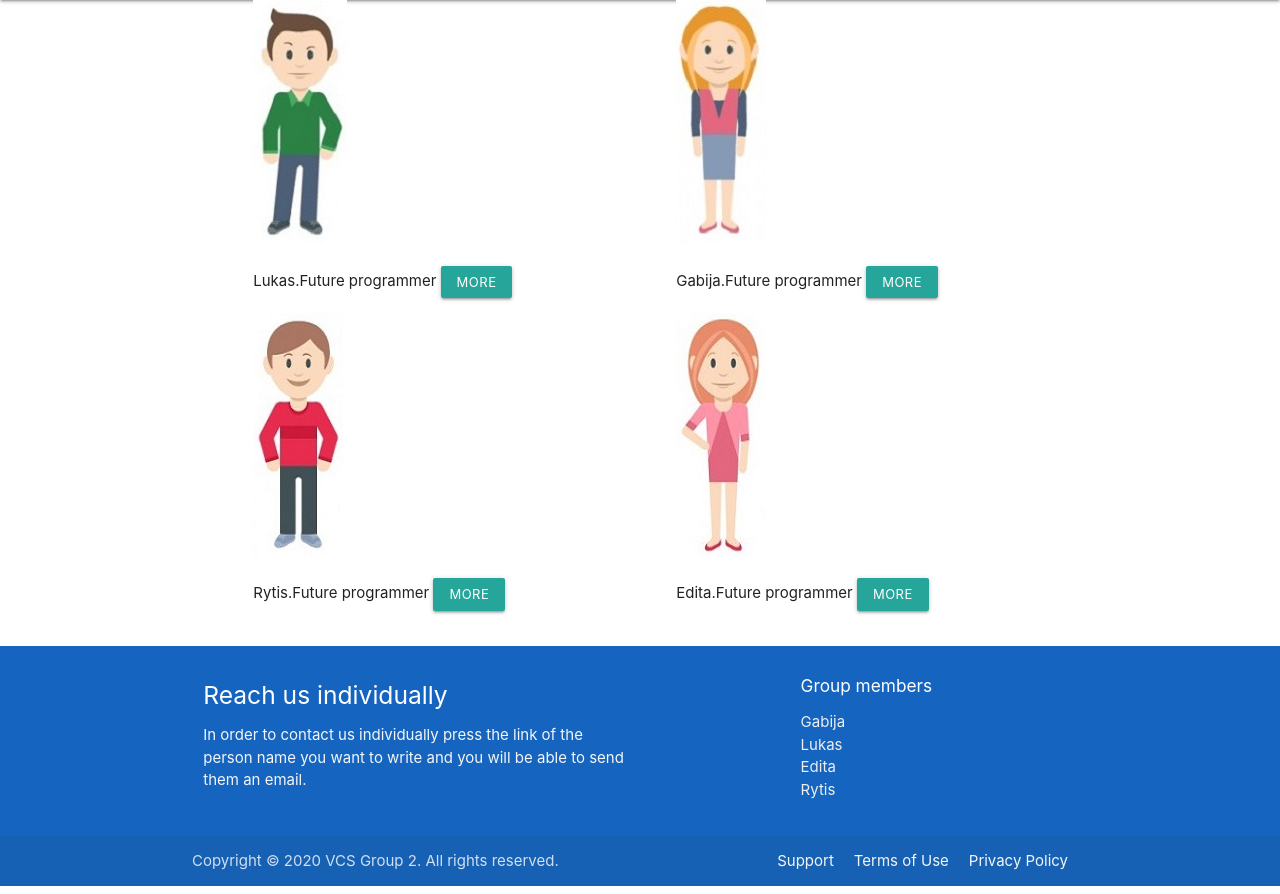
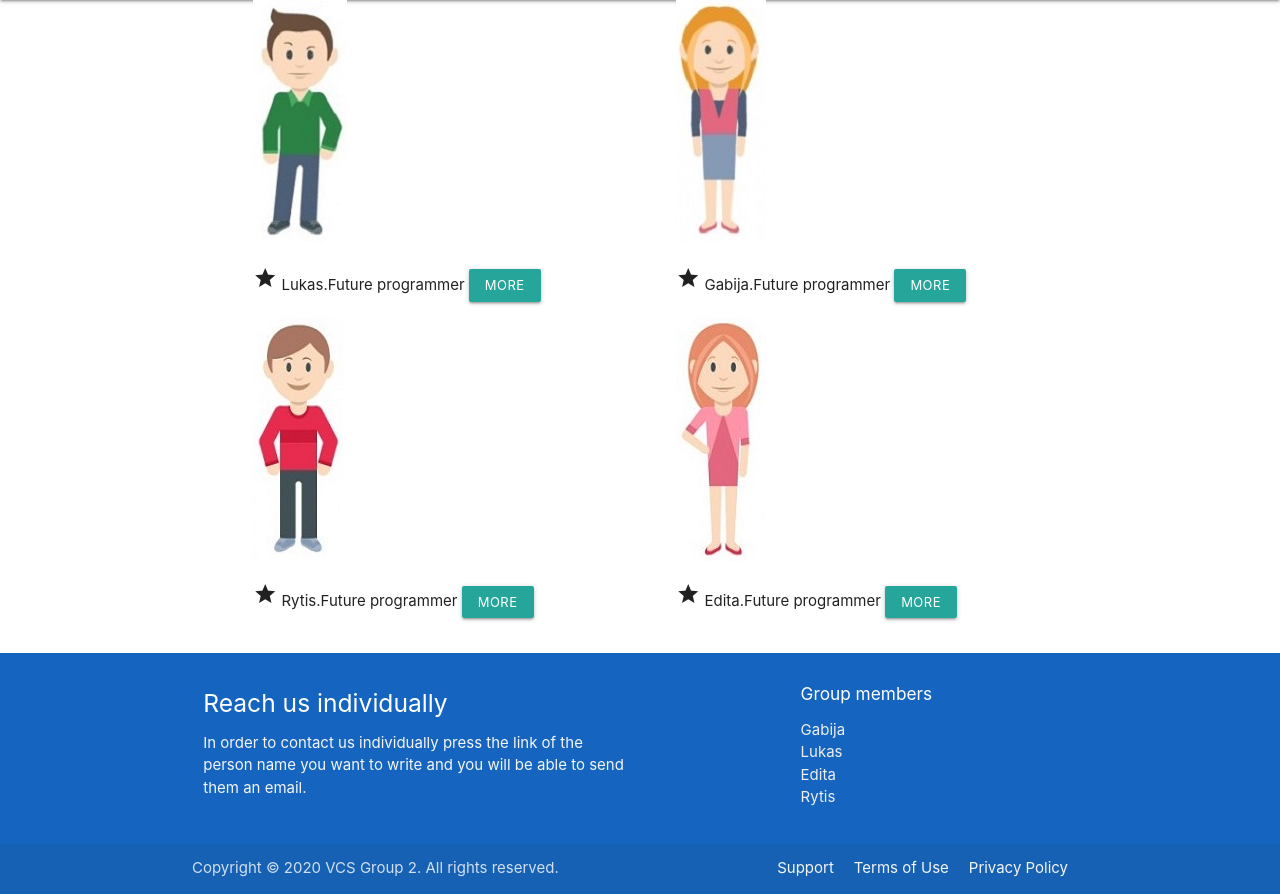
Before and after one commit to JuppyOG/vcs2011-grupe2, a PHP site: page /about.php in a window 1280 px wide. Shown: the part 64-958 px from the top of the page. Run offline with PHP 8.4, Linux system fonts and the light colour scheme.

Commit message:
Icons pridejau prie paveiksliuku

```diff
--- a/about.php
+++ b/about.php
@@ -9,6 +9,7 @@
 <div class="col s12 m6 l6 ">
     <img src="images/boy.jpg" alt="">
     <p>
+    <i class="material-icons">star</i>
     Lukas.Future programmer <a class="btn-small" href="">More</a>
     </p>
 </div>
@@ -16,6 +17,7 @@
 <div class="col s12 m6 l6 ">
     <img src="images/girl.jpg" alt="">
     <p>
+    <i class="material-icons">star</i>
     Gabija.Future programmer <a class="btn-small" href="">More</a>
     </p>
 </div>
@@ -23,6 +25,7 @@
 <div class="col s12 m6 l6 ">
     <img src="images/boy2.jpg" alt="">
     <p>
+    <i class="material-icons">star</i>
     Rytis.Future programmer <a class="btn-small" href="">More</a>
     </p>
 </div>
@@ -30,6 +33,7 @@
 <div class="col s12 m6 l6 ">
     <img src="images/girl2.jpg" alt="">
     <p>
+    <i class="material-icons">star</i>
     Edita.Future programmer <a class="btn-small" href="">More</a>
     </p>
 </div>
--- a/header.php
+++ b/header.php
@@ -10,6 +10,7 @@
     <link href="https://fonts.googleapis.com/icon?family=Material+Icons" rel="stylesheet">
     <link rel="stylesheet" href="https://cdnjs.cloudflare.com/ajax/libs/materialize/1.0.0/css/materialize.min.css">
     <link rel="stylesheet" href="styles/style.css">
+    <link href="https://fonts.googleapis.com/icon?family=Material+Icons" rel="stylesheet">
 
 
     <title>Projekto pavadinimas</title>
```
